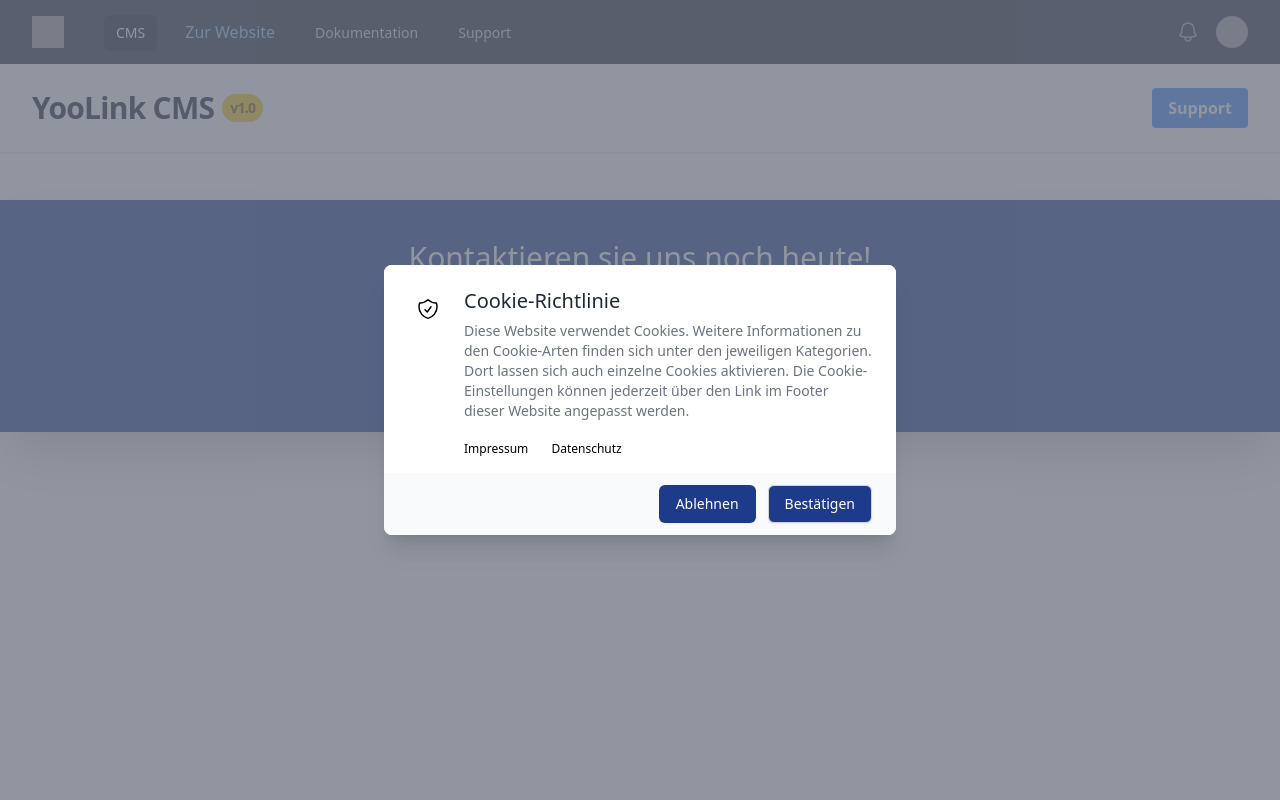
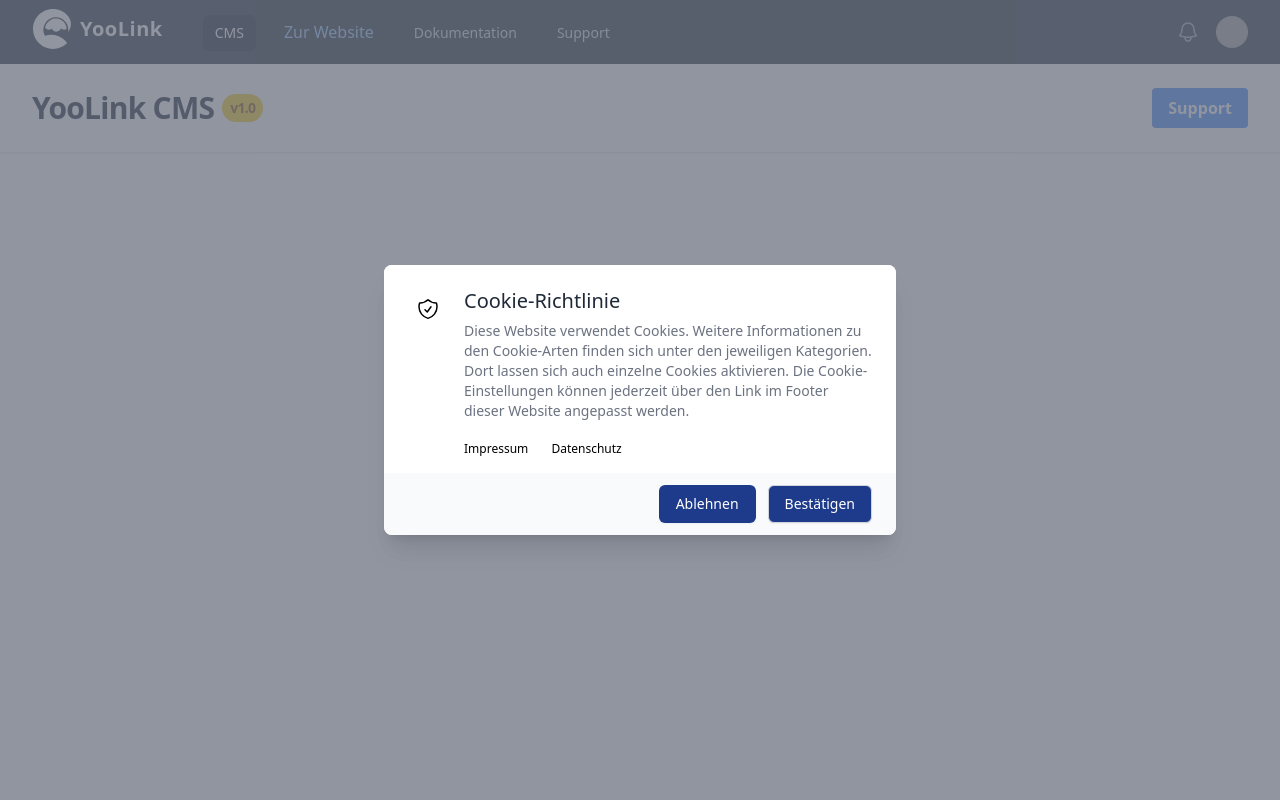
Before and after one commit to SirMelo01/YooLink, a Django app: template yoolink/templates/cmsbase.html in a window 1280 px wide. Run offline with Django 4.2, Linux system fonts and the light colour scheme; the template is opened without the code that fills it, so the values that code supplies are empty; some libraries are stand-ins or nearby versions; grey boxes are pictures that could not be loaded.

Commit message:
SVG Logo change

```diff
--- a/yoolink/templates/blog/index_blog.html
+++ b/yoolink/templates/blog/index_blog.html
@@ -34,4 +34,6 @@
         </div>
     </div>
 
+
+
 {% endblock content %}
--- a/yoolink/templates/cmsbase.html
+++ b/yoolink/templates/cmsbase.html
@@ -61,9 +61,26 @@
                 <div class="flex h-16 items-center justify-between">
                     <div class="flex items-center">
                         <div class="flex-shrink-0">
-                            <a href="{% url 'cms:cms' %}"><img class="h-8 w-8"
-                                    src="https://yoolink.de/static/images/LogoWeis.a4aa05371a4a.PNG"
-                                    alt="Your Company"></a>
+                            <a href="/" aria-label="Company" title="Company" class="items-center inline-flex">
+                                <svg version="1.1" id="Ebene_1" xmlns="http://www.w3.org/2000/svg" xmlns:xlink="http://www.w3.org/1999/xlink" x="0px" y="0px"
+                                viewBox="0 0 2000 2000" style="enable-background:new 0 0 2000 2000;" xml:space="preserve" class="h-10">
+                                  <style type="text/css">
+                                    .st0{fill:white;stroke:#000000;stroke-miterlimit:10;}
+                                  </style>
+                                  <g>
+                                    <path class="st0" d="M1803,1153.2c7.9-39.3,12-79.8,12-121.3C1815,688.4,1536.5,410,1193,410c-191.1,0-362.1,86.3-476.2,222.1
+                                        c-90.9,108.1-145.5,247.7-145.5,399.9c0,110.7,28.9,214.5,79.6,304.6c95.7-30.8,197.8-47.3,303.7-47.3c19.8,0,39.6,0.5,59.1,1.9
+                                        c122.1,7,238.3,36.2,344.5,83.5c82.2,36.4,158.3,83.7,227,139.9c64.7,53.1,122.5,114.1,172,181.8
+                                        c-180.5,184.3-432.3,298.8-710.8,298.8c-329.5,0-621.6-160.2-802.7-407.1C122.9,1423.3,51.5,1219.8,51.5,1000
+                                        c0-549.5,445.5-995,995-995c294,0,558.4,127.6,740.5,330.4c3.4,3.8,6.7,7.5,9.9,11.3c3.2,3.8,6.5,7.5,9.7,11.4
+                                        c88.7,107.4,141.9,245.3,141.9,395.6C1948.5,905.9,1893.9,1045.3,1803,1153.2z"/>
+                                    <path class="st0" d="M1735.2,995.9c-38.6,24.8-84.6,39.1-133.8,39.1c-58.4,0-112.1-20.2-154.6-54c-37.9,89-126.2,151.5-229.1,151.5
+                                        c-99.6,0-185.7-58.6-225.3-143.3c-40.1,27.8-88.8,44.1-141.3,44.1c-81,0-152.9-38.8-198.5-98.7c27.3-166.9,130.2-308.2,272.5-387.8
+                                        c0,0.2,0.2,0,0.2,0c78.4-43.9,168.9-68.8,265.3-68.8c109.2,0,211,32.1,296.2,87.5C1629.6,658,1726.3,815.3,1735.2,995.9z"/>
+                                  </g>
+                                </svg>
+                                <span class="ml-2 text-xl font-bold tracking-wide text-white">YooLink</span>
+                              </a>
                         </div>
                         <div class="hidden md:block">
                             <div class="ml-10 flex items-baseline space-x-4">
@@ -278,42 +295,6 @@
     {% endblock cookies %}
     <!--Cookies End-->
 
-    <!--Footer Beginn-->
-    {% block footer %}
-    <footer class="bg-blue-900 shadow-2xl">
-        <div>
-            <div class="max-w-2xl mx-auto text-white py-10">
-                <div class="text-center">
-                    <h3 class="sm:text-3xl mb-1 text-white">
-                        Kontaktieren sie uns noch heute!
-                    </h3>
-                    <p>Ihr Team von YooLink</p>
-                </div>
-                <div class="mt-25 flex flex-col md:justify-between items-center text-xs md:text-sm text-black">
-                    <p class="order-2 md:order-1 mt-7 text-white">
-                        &copy; YooLink - Sebastian Rauch, 2023.
-                    </p>
-                    <div class="order-1 md:order-2 text-white mt-5">
-                        <span class="px-2">
-                            <a href="{% url 'home' %}">Home</a>
-                        </span>
-                        <span class="px-2 border-l">
-                            <a href="{% url 'impressum' %}">Impressum</a>
-                        </span>
-                        <span class="px-2 border-l">
-                            <a href="{% url 'datenschutz' %}">Datenschutz</a>
-                        </span>
-                        <span class="px-2 border-l">
-                            <a href="{% url 'cookies' %}">Cookies</a>
-                        </span>
-                    </div>
-                </div>
-            </div>
-        </div>
-    </footer>
-    {% endblock footer %}
-    <!--Footer End-->
-
     {% compress js inline %}
     <script defer src="{% static 'js/base.js' %}"></script>
     {% endcompress js %}
```
Also changed, not shown: yoolink/static/css/output.css (+8 -34 lines), yoolink/templates/base.html (+19 -2 lines), yoolink/static/images/LogoWeis.PNG (deleted).
